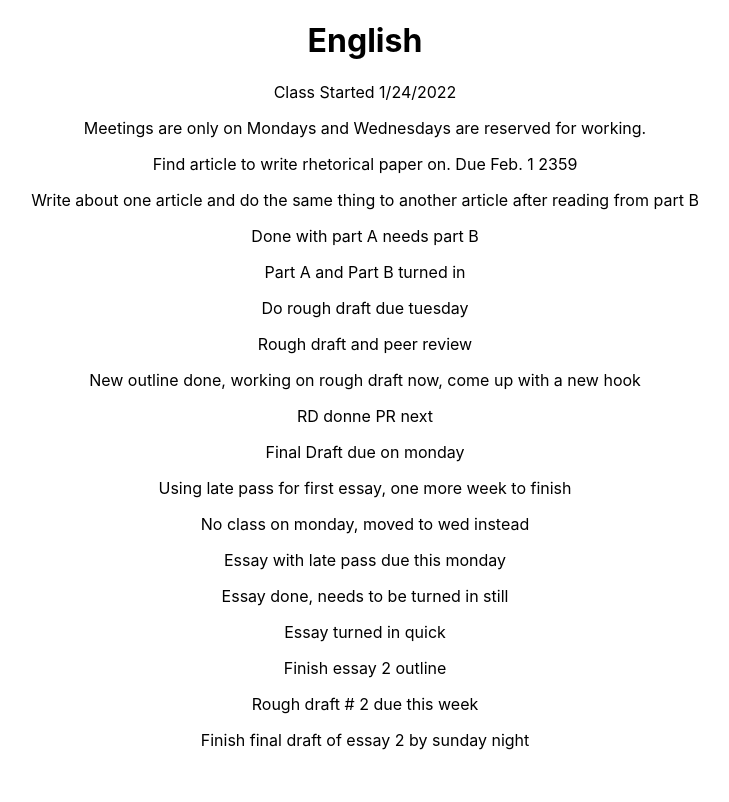
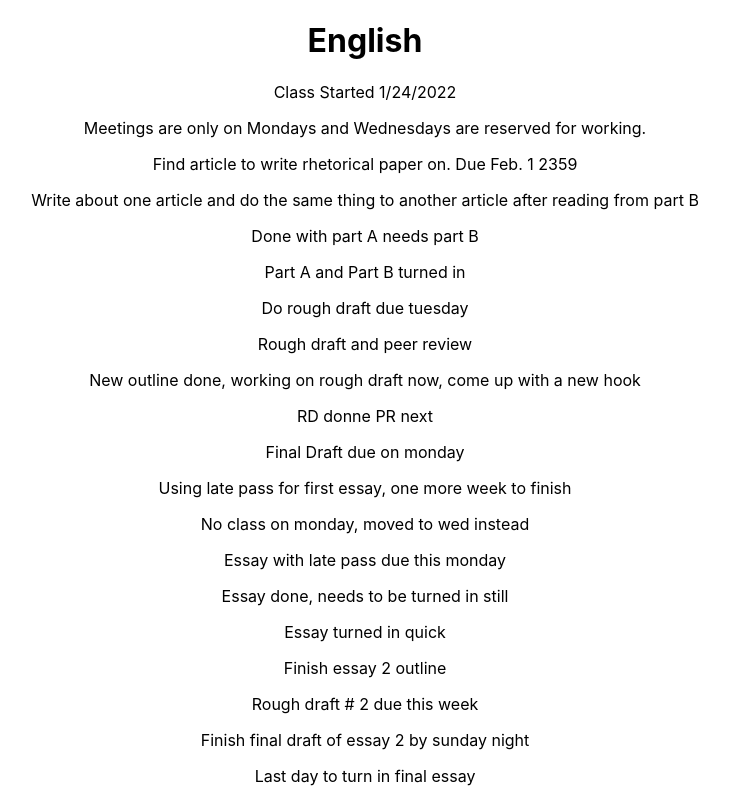
Before and after one commit to jsoomie/school-notebook, a React (Create React App) app: page /english in a window 1280 px wide. Shown: the whole page, without its empty margins (275-1004 px from the left). Built offline with nearby package versions, Linux system fonts and the light colour scheme.

Commit message:
chore: update english, last day for essay

```diff
--- a/src/pages/English/English.tsx
+++ b/src/pages/English/English.tsx
@@ -30,6 +30,7 @@ export const English = () => {
       <p>Finish essay 2 outline</p>
       <p>Rough draft # 2 due this week</p>
       <p>Finish final draft of essay 2 by sunday night</p>
+      <p>Last day to turn in final essay</p>
     </div>
   );
 };
```
